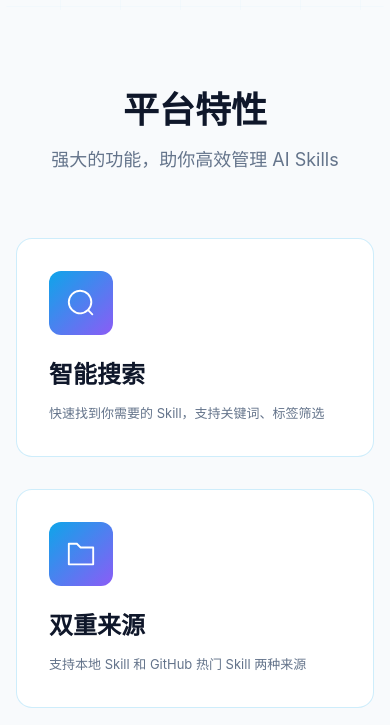
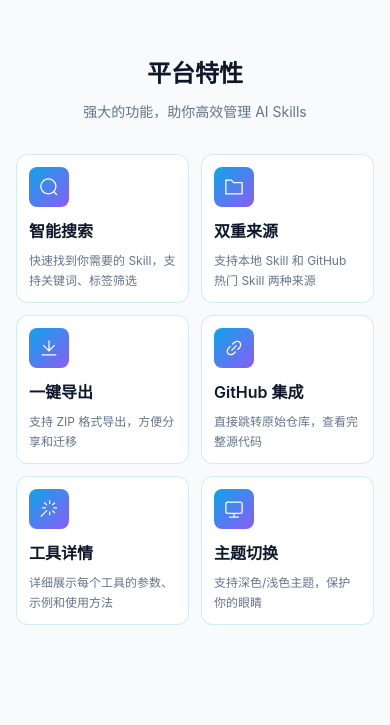
Before and after one commit to blankls/skill-hub, a Vue app: page / in a window 390 px wide. Shown: the part 899-1624 px from the top of the page. Built offline with nearby package versions, Linux system fonts and the light colour scheme; no server answers.

Commit message:
refactor(home): 优化移动端平台特性展示布局
- 移动端采用2列网格布局，提升单屏信息密度
- 缩小卡片尺寸和内边距
- 调整图标和文字大小适配移动端
- 优化section整体间距
- 桌面端保持3列布局不变

```diff
--- a/src/modules/home/components/FeaturesSection.vue
+++ b/src/modules/home/components/FeaturesSection.vue
@@ -1,19 +1,19 @@
 <template>
-  <section id="features" class="py-20 bg-[var(--dark-bg)]">
+  <section id="features" class="py-12 md:py-20 bg-[var(--dark-bg)]">
     <div class="max-w-[95rem] mx-auto px-4 sm:px-6 lg:px-8">
-      <div class="text-center mb-16">
-        <h2 class="text-4xl font-bold mb-4 text-[var(--text-light)]">平台特性</h2>
-        <p class="text-lg text-[var(--text-muted)] max-w-2xl mx-auto">
+      <div class="text-center mb-8 md:mb-16">
+        <h2 class="text-2xl md:text-4xl font-bold mb-3 md:mb-4 text-[var(--text-light)]">平台特性</h2>
+        <p class="text-sm md:text-lg text-[var(--text-muted)] max-w-2xl mx-auto">
           强大的功能，助你高效管理 AI Skills
         </p>
       </div>
-      <div class="grid md:grid-cols-3 gap-8">
-        <div v-for="feature in features" :key="feature.title" class="skill-card p-8 rounded-2xl">
-          <div class="w-16 h-16 rounded-xl bg-gradient-to-br from-[var(--neon-cyan)] to-[var(--neon-purple)] flex items-center justify-center text-white text-3xl mb-6">
+      <div class="grid grid-cols-2 md:grid-cols-3 gap-3 md:gap-8">
+        <div v-for="feature in features" :key="feature.title" class="skill-card p-3 md:p-8 rounded-xl md:rounded-2xl">
+          <div class="w-10 h-10 md:w-16 md:h-16 rounded-lg md:rounded-xl bg-gradient-to-br from-[var(--neon-cyan)] to-[var(--neon-purple)] flex items-center justify-center text-white text-xl md:text-3xl mb-3 md:mb-6">
             <el-icon><component :is="feature.icon" /></el-icon>
           </div>
-          <h3 class="text-2xl font-semibold mb-3 text-[var(--text-light)]">{{ feature.title }}</h3>
-          <p class="text-[var(--text-muted)]">{{ feature.description }}</p>
+          <h3 class="text-base md:text-2xl font-semibold mb-2 md:mb-3 text-[var(--text-light)]">{{ feature.title }}</h3>
+          <p class="text-xs md:text-base text-[var(--text-muted)] leading-relaxed">{{ feature.description }}</p>
         </div>
       </div>
     </div>
```
